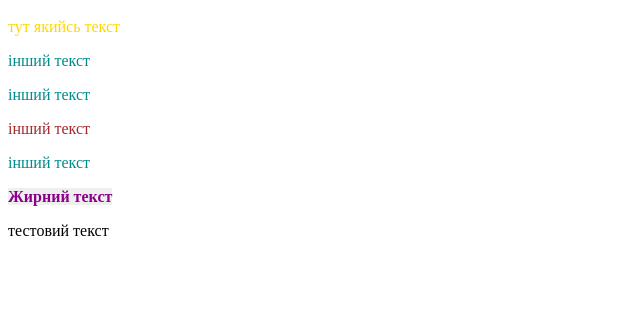
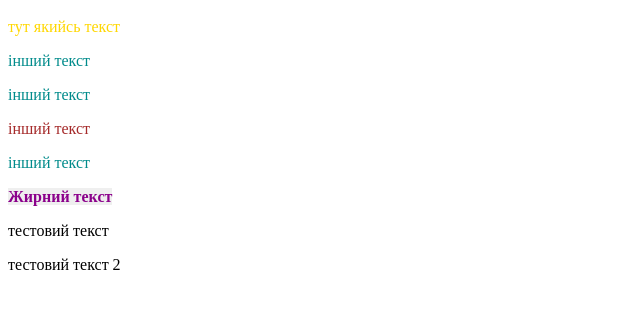
Before and after one commit to vovanolo/AFH-Full_Stack, a plain HTML site: page lesson2.html in a window 1280 px wide. Shown: the part 351-660 px from the top of the page, without its empty margins (0-640 px from the left). Drawn offline with Linux system fonts and the light colour scheme.

Commit message:
added text 2

```diff
--- a/lesson2.html
+++ b/lesson2.html
@@ -49,6 +49,9 @@
 
     <p>тестовий текст</p>
 
+    <p>тестовий текст 2</p>
+
+
 
 
 
```
